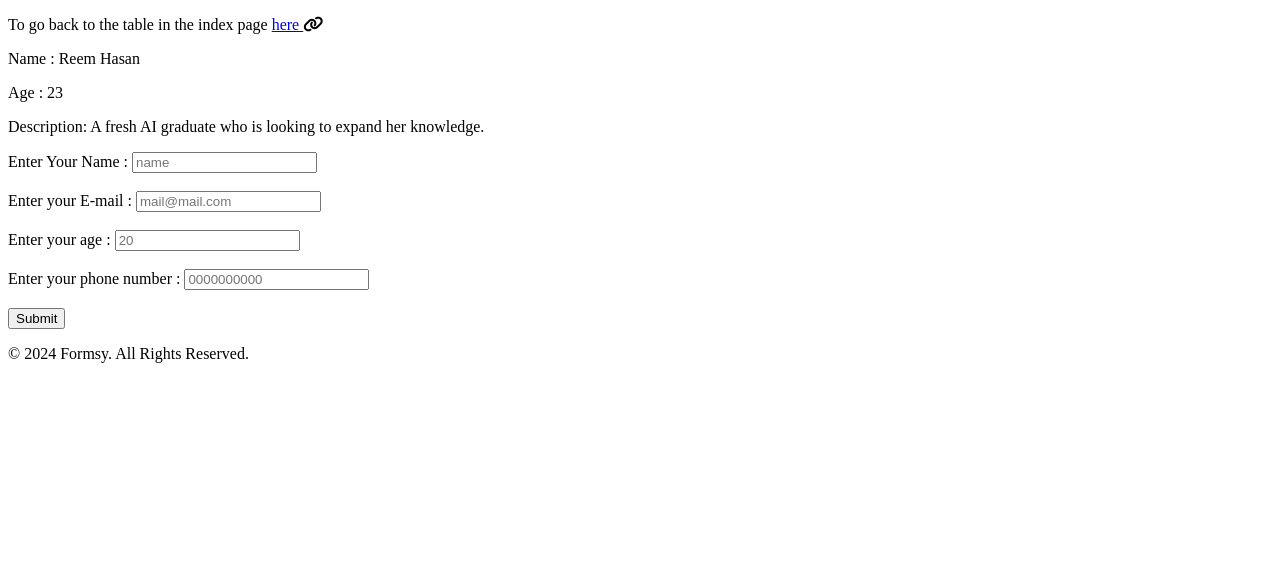
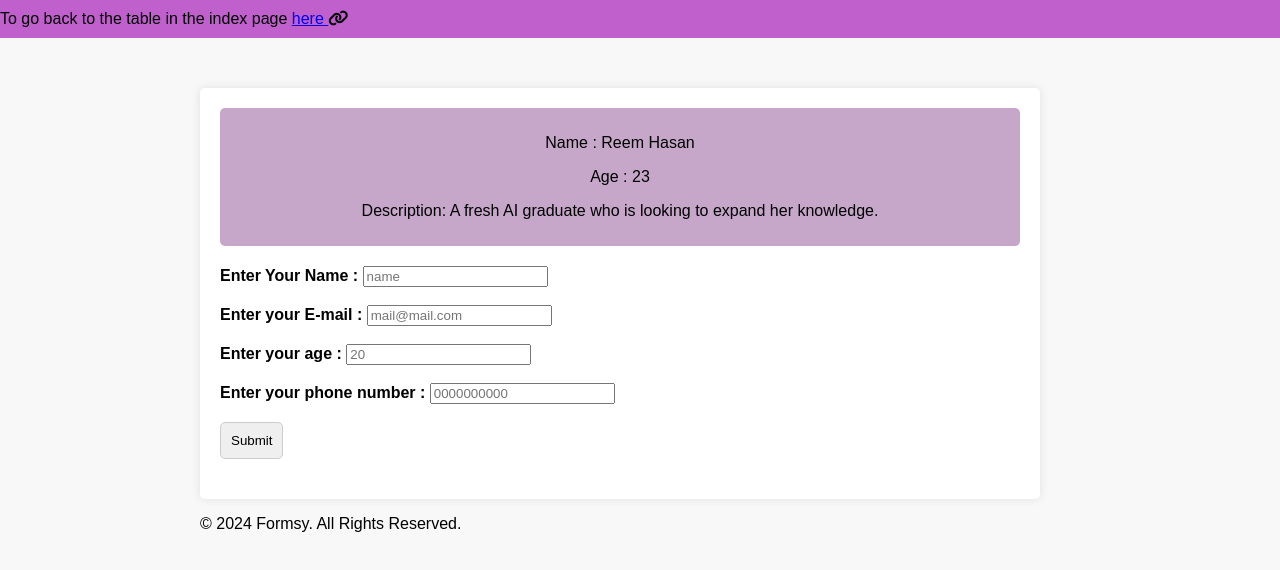
Before and after one commit to ReemLSHHSM/todo-project, a plain HTML site: page about.html in a window 1280 px wide. Drawn offline with Linux system fonts and the light colour scheme.

Commit message:
added some css

```diff
--- a/about.html
+++ b/about.html
@@ -7,13 +7,77 @@
     <link rel="stylesheet" href="https://cdnjs.cloudflare.com/ajax/libs/font-awesome/6.5.1/css/all.min.css"
     integrity="sha512-DTOQO9RWCH3ppGqcWaEA1BIZOC6xxalwEsw9c2QQeAIftl+Vegovlnee1c9QX4TctnWMn13TZye+giMm8e2LwA=="
      crossorigin="anonymous" referrerpolicy="no-referrer" />
+
+      <style>
+       /*Body*/
+       body{
+        font-family: Arial, sans-serif;
+        margin: 0;
+        padding: 0;
+        background-color: #f8f8f8;
+       }
+       /*Header*/
+       header {
+        background-color:rgb(191, 96, 204);
+        color: #000000;
+        padding-top: 10px;
+        padding-bottom: 10px;
+    }
+    header p {
+        margin: 0;
+    }
+
+    /*Main*/
+    main{
+        width: 800px;
+        margin-left: 200px;
+        margin-top: 50px;
+        padding: 20px;
+        background-color: #fff;
+        border-radius: 5px;
+        box-shadow: 0px 0px 10px rgba(0, 0, 0, 0.1);
+    }
+    /*section*/
+    section {
+        margin-bottom: 20px;
+    }
+
+    #info{
+        background-color: rgb(198, 167, 202);
+        border-radius: 5px;
+        padding-top: 10px;
+        padding-bottom: 10px;
+        text-align: center;
+
+    }
+
+    /*Label*/
+    label {
+        font-weight: bold;
+    }
+    button {
+        padding: 10px;
+        border-radius: 5px;
+        border: 1px solid #ccc;
+        cursor: pointer;
+
+    }
+    /*Footer*/
+     footer{
+        padding-left: 200px;
+     }
+      </style>
+
+
+
+
 </head>
 <body>
     <header>
         <p>To go back to the table in the index page  <a href="index.html">here </a><i class="fa-solid fa-link"></i></p>
     </header>
     <main>
-       <section>
+       <section id="info">
           <p>Name : Reem Hasan</p>
           <p>Age : 23</p>
           <p>Description: A fresh AI graduate who is looking to expand her knowledge.</p>
```
Also changed, not shown: app.js (+4 -4 lines), index.html (+53 -5 lines).
